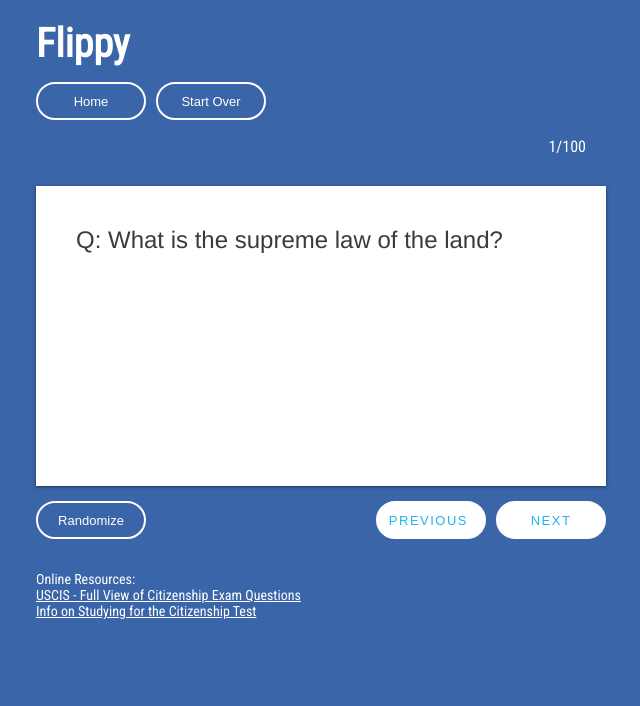
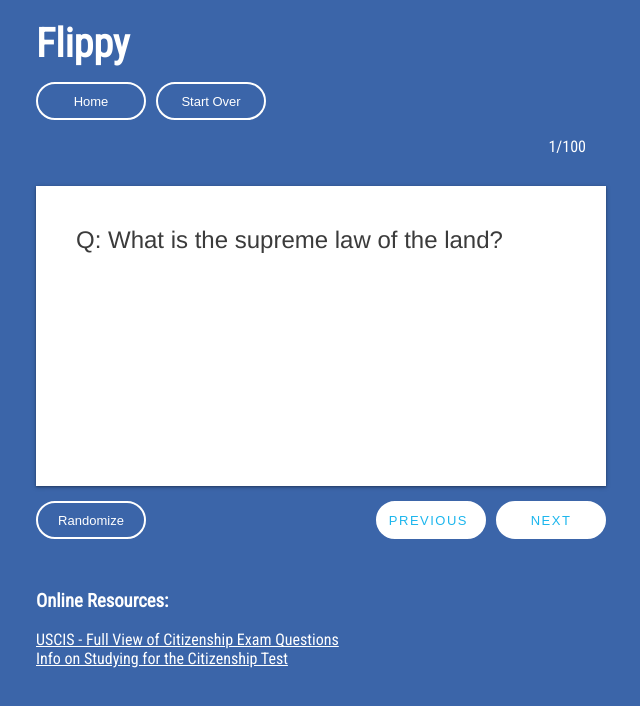
Before and after one commit to loucilvr/Flippy, a React (Create React App) app: page /study in a window 1280 px wide. Shown: the top 706 px of the page, without its empty margins (4-644 px from the left). Built offline with nearby package versions, Linux system fonts and the light colour scheme.

Commit message:
Make online resources stand out more

```diff
--- a/src/assets/App.css
+++ b/src/assets/App.css
@@ -202,7 +202,7 @@
 .info{
   padding-top: 15px;
   color: #fff;
-  font-size: 14px;
+  margin-bottom: 20px;
 }
 
 .info>a{
--- a/src/js/components/StudyGuide.js
+++ b/src/js/components/StudyGuide.js
@@ -127,7 +127,7 @@ export default class StudyGuide extends Component {
                 </div>
 
                 <div className="info">
-                    Online Resources:<br/>
+                    <h3>Online Resources:</h3>
                     <a href="https://www.uscis.gov/citizenship/teachers/educational-products/100-civics-questions-and-answers-mp3-audio-english-version"
                        target="_blank">
                     USCIS - Full View of Citizenship Exam Questions
```
